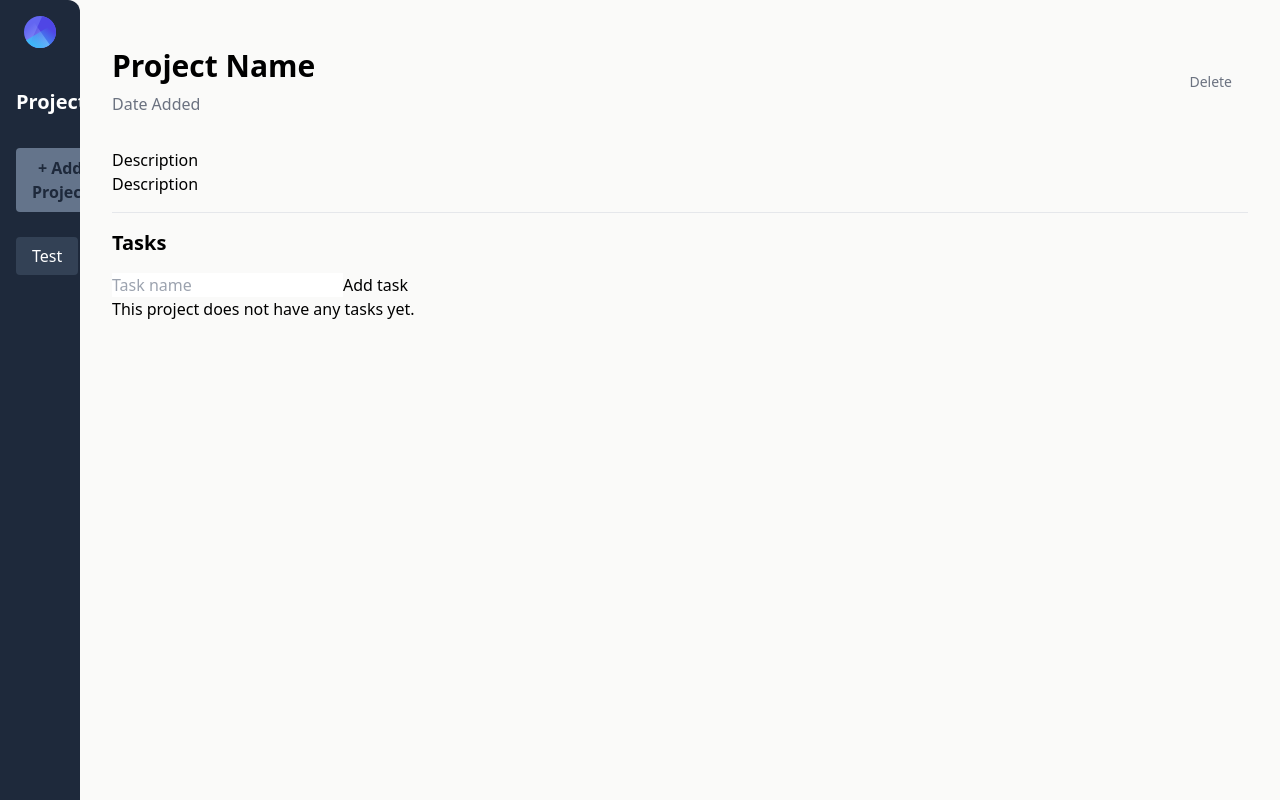
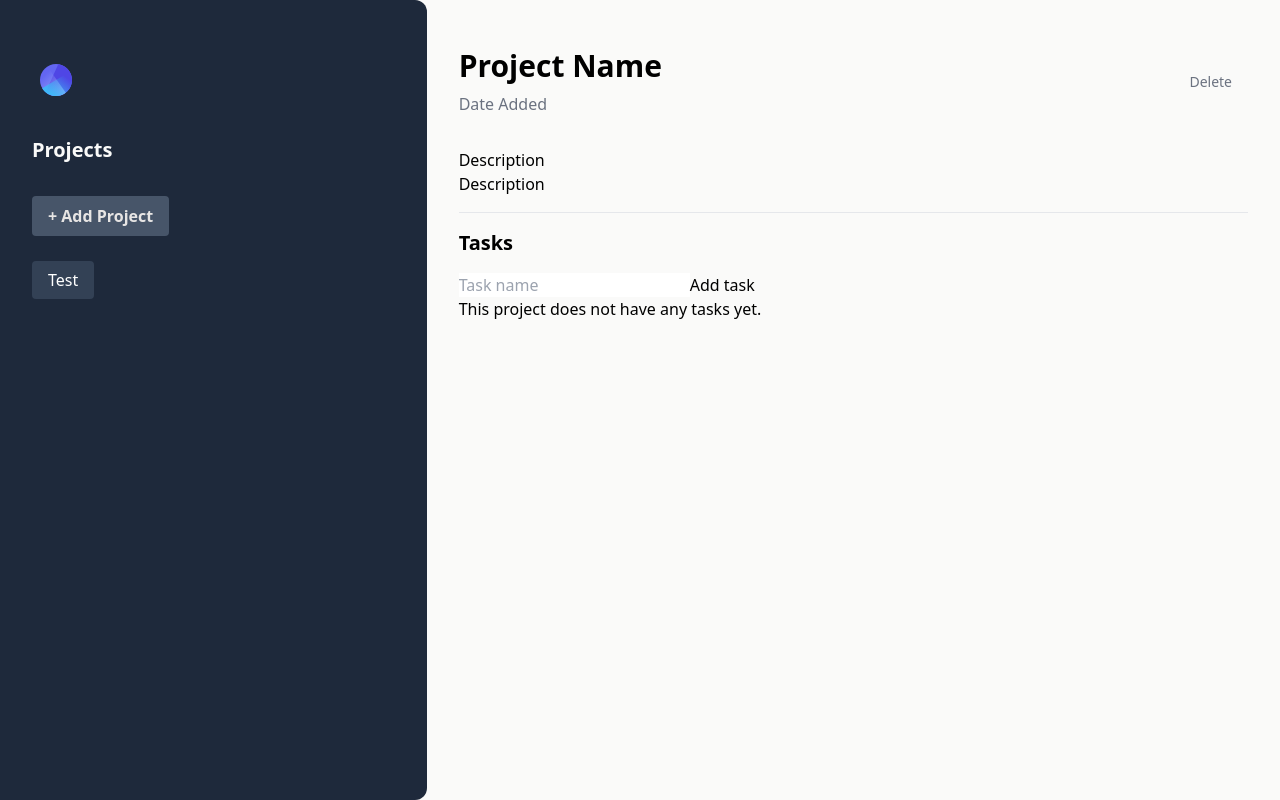
Before and after one commit to Gh0sT-7/project-management-app, a React (Vite) app: page / in a window 1280 px wide. Built offline with nearby package versions, Linux system fonts and the light colour scheme.

Commit message:
Initial new project component.

```diff
--- /dev/null
+++ b/src/components/NewProject.jsx
@@ -0,0 +1,27 @@
+export default function NewProject() {
+  return (
+    <div>
+        <menu>
+              <li><button className="text-sm text-gray-500 hover:text-red-500 hover:bg-red-50 px-4 py-2 rounded transition-all duration-200 ease-in-out">Cancel</button></li>
+              <li><button className="text-sm text-gray-500 hover:text-green-500 hover:bg-green-50 px-4 py-2 rounded transition-all duration-200 ease-in-out">Save</button></li>
+        </menu>
+
+        <div>
+            <p>
+                <label>Title</label>
+                <input />
+            </p>
+
+            <p>
+                <label>Description</label>
+                <textarea />
+            </p>
+
+            <p>
+                <label>Due Date</label>
+                <input />
+            </p>
+        </div>
+    </div>
+  )
+}
--- a/src/partials/Sidebar.jsx
+++ b/src/partials/Sidebar.jsx
@@ -1,9 +1,9 @@
 
 export default function Sidebar() {
     return (
-        <div
+        <aside
             id="sidebar"
-            className="flex flex-col absolute z-40 left-0 top-0 lg:static lg:left-auto lg:top-auto lg:translate-x-0 rounded-tr-xl h-screen overflow-y-scroll lg:overflow-y-auto no-scrollbar w-64 lg:w-20 lg:sidebar-expanded:!w-64 2xl:!w-64 shrink-0 bg-slate-800 p-4 transition-all duration-200 ease-in-out translate-x-0"
+            className="flex flex-col absolute z-40 left-0 top-0 lg:static lg:left-auto lg:top-auto lg:translate-x-0 rounded-r-xl h-screen overflow-y-scroll lg:overflow-y-auto no-scrollbar w-64 lg:w-1/3 md:w-72 lg:sidebar-expanded:!w-64 2xl:!w-64 shrink-0 bg-slate-800 px-8 py-16 transition-all duration-200 ease-in-out translate-x-0"
         >
             <div className="flex justify-between mb-10 pr-3 sm:px-2">
                 <svg width="32" height="32" viewBox="0 0 32 32">
@@ -31,9 +31,9 @@ export default function Sidebar() {
             </div>
 
             <div className="space-y-8">
-                <h3 className="text-white text-xl font-semibold">Projects</h3>
+                <h3 className="text-stone-50 text-xl font-semibold">Projects</h3>
 
-                <button className="bg-slate-500 hover:bg-slate-600 text-slate-800 font-semibold py-2 px-4 rounded transition-all duration-200 ease-in-out">+ Add Project</button>
+                <button className="px-4 py-2 rounded bg-slate-600 hover:bg-slate-700 text-xs md:text-base text-stone-200 hover:text-stone-50 font-semibold  transition-all duration-200 ease-in-out">+ Add Project</button>
 
                 <div>
                     <ul className="mt-3">
@@ -43,6 +43,6 @@ export default function Sidebar() {
                     </ul>
                 </div>
             </div>
-        </div>
+        </aside>
     )
 }
```
